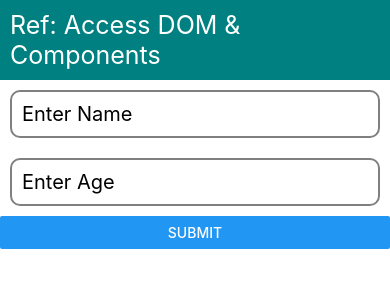
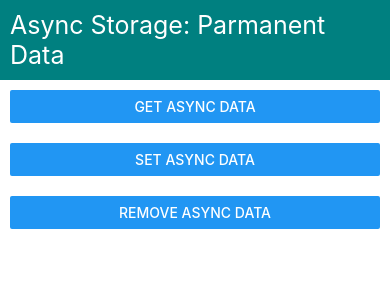
Before and after one commit to TahmeedMahbub/React-Native-Practise, a React Native app: screen / in a window 390 px wide. Shown: the top 300 px of the page. Built offline with nearby package versions, Linux system fonts and the light colour scheme.

Commit message:
Get Set Remove Async Data

```diff
--- a/App.js
+++ b/App.js
@@ -2,6 +2,7 @@ import { createMaterialTopTabNavigator } from '@react-navigation/material-top-ta
 import React, { useEffect, useRef, useState } from 'react';
 import {View, Text, StyleSheet, StatusBar, Button, ScrollView, FlatList, TextInput, Modal} from 'react-native';
 import { NavigationContainer } from '@react-navigation/native';
+import AsyncStorage from '@react-native-async-storage/async-storage';
 
 const App = () => {
   const [data, setData] = useState([]);
@@ -47,7 +48,7 @@ const App = () => {
           barStyle="light-content"
         />
         <Text style={style.header}>
-          Ref: Access DOM & Components
+          Async Storage: Parmanent Data
         </Text>
 
 
@@ -230,14 +231,26 @@ const App = () => {
 
   }
 
+  const setAsyncData=async()=>{
+    await AsyncStorage.setItem("name", "Rafid");
+  }
+
+  const getAsyncData=async()=>{
+    const name = await AsyncStorage.getItem("name");
+    console.warn(name);
+  }
+
+  const removeAsyncData=async()=>{
+    const name = await AsyncStorage.removeItem("name");
+  }
+
   return (
     <View style={style.main}>
       <Header />
 
-      <TextInput placeholder='Enter Name' ref={nameInput} style={style.textInput} />
-      <TextInput placeholder='Enter Age' ref={ageInput} style={style.textInput} />
-
-      <Button title="Submit" onPress={submitRef} />
+      <View style={{margin: 10}} ><Button title="Get Async Data" onPress={getAsyncData} /></View>
+      <View style={{margin: 10}} ><Button title="Set Async Data" onPress={setAsyncData} /></View>
+      <View style={{margin: 10}} ><Button title="Remove Async Data" onPress={removeAsyncData} /></View>
 
     </View>
 )}
```
